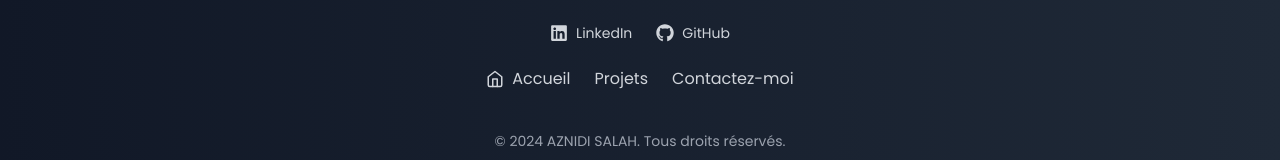
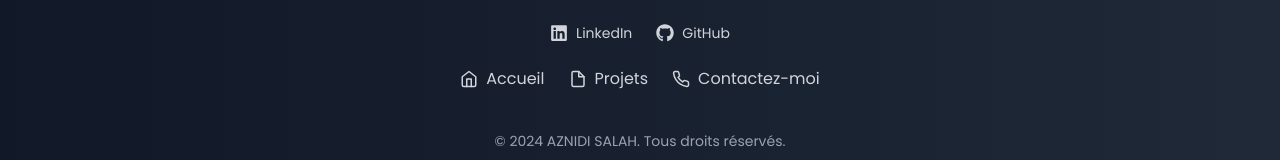
Before and after one commit to aznidi/aznidi-salah, a React (Vite) app: page / in a window 1280 px wide. Shown: the part 5017-5177 px from the top of the page. Built offline with nearby package versions, Linux system fonts and the light colour scheme.

Commit message:
add icons

```diff
--- a/src/components/Footer.jsx
+++ b/src/components/Footer.jsx
@@ -1,7 +1,7 @@
 import React from "react";
 import { motion } from "framer-motion";
 import { FaEnvelope, FaPhoneAlt, FaMapMarkerAlt, FaLinkedin, FaGithub } from "react-icons/fa";
-import { FiHome } from "react-icons/fi";
+import { FiFile, FiHome, FiPhone } from "react-icons/fi";
 
 function Footer() {
   return (
@@ -110,12 +110,14 @@ function Footer() {
           href="#projets"
           className="text-gray-300 hover:text-yellow-400 transition flex items-center gap-2"
         >
+          <FiFile className="text-lg" />
           Projets
         </a>
         <a
           href="#contactez-moi"
           className="text-gray-300 hover:text-yellow-400 transition flex items-center gap-2"
         >
+          <FiPhone className="text-lg" />
           Contactez-moi
         </a>
       </motion.div>
```
